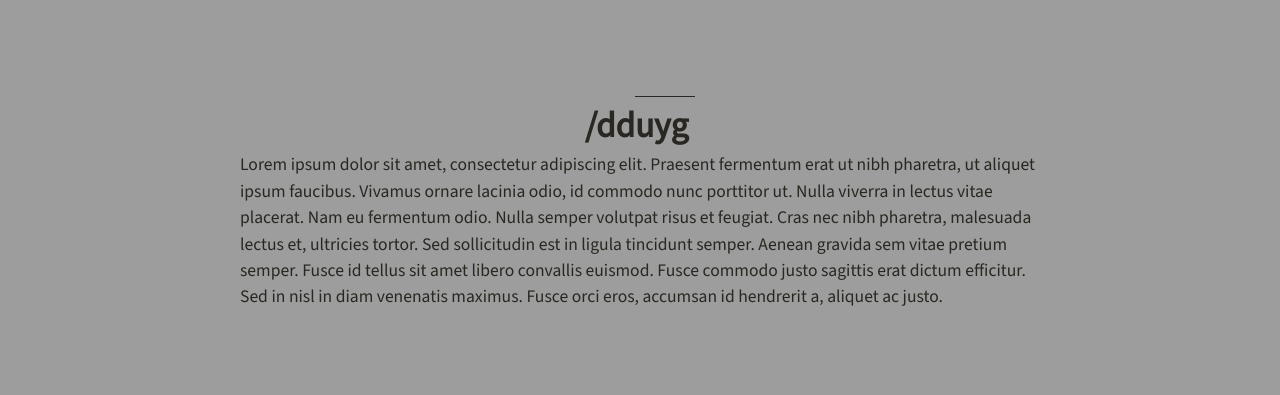
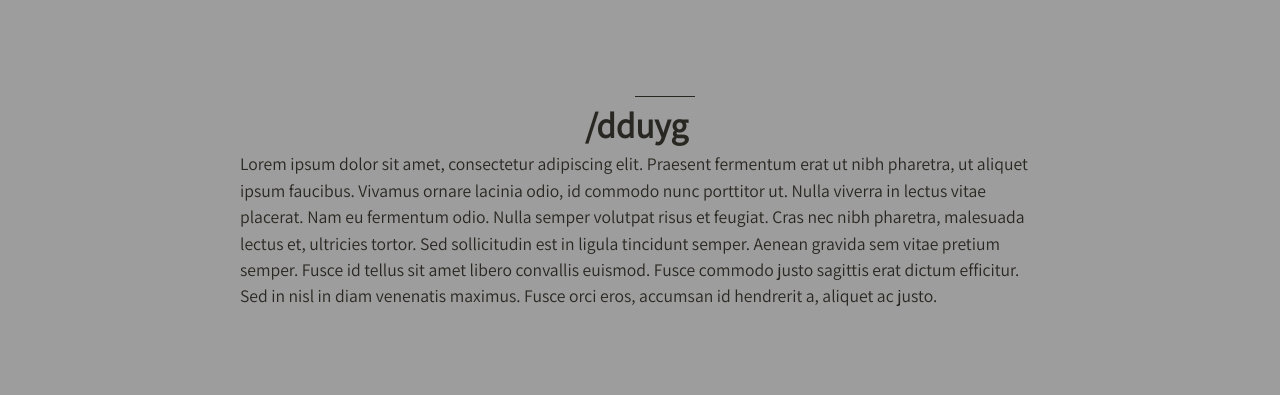
Before and after one commit to dduyg/duuuy, a Jekyll site: the page built from index.html, in a window 1280 px wide. Shown: the part 306-701 px from the top of the page. Built offline with Jekyll 4.4.1, drawn with Linux system fonts in a browser that asks for light colours; nearby versions of some CDN libraries; some web fonts are replaced.

Commit message:
Update main.css

```diff
--- a/assets/main.css
+++ b/assets/main.css
@@ -3,7 +3,7 @@
   --color-light-main: #292721;
   --marker: #C9C9BF;
   --back: #9D9D9D;
-  --main-font: "Source Sans 3", sans-serif;
+  --main-font: "Assistant", sans-serif;
   --mono-font: "Fira Code", monospace;
 }
 
```
